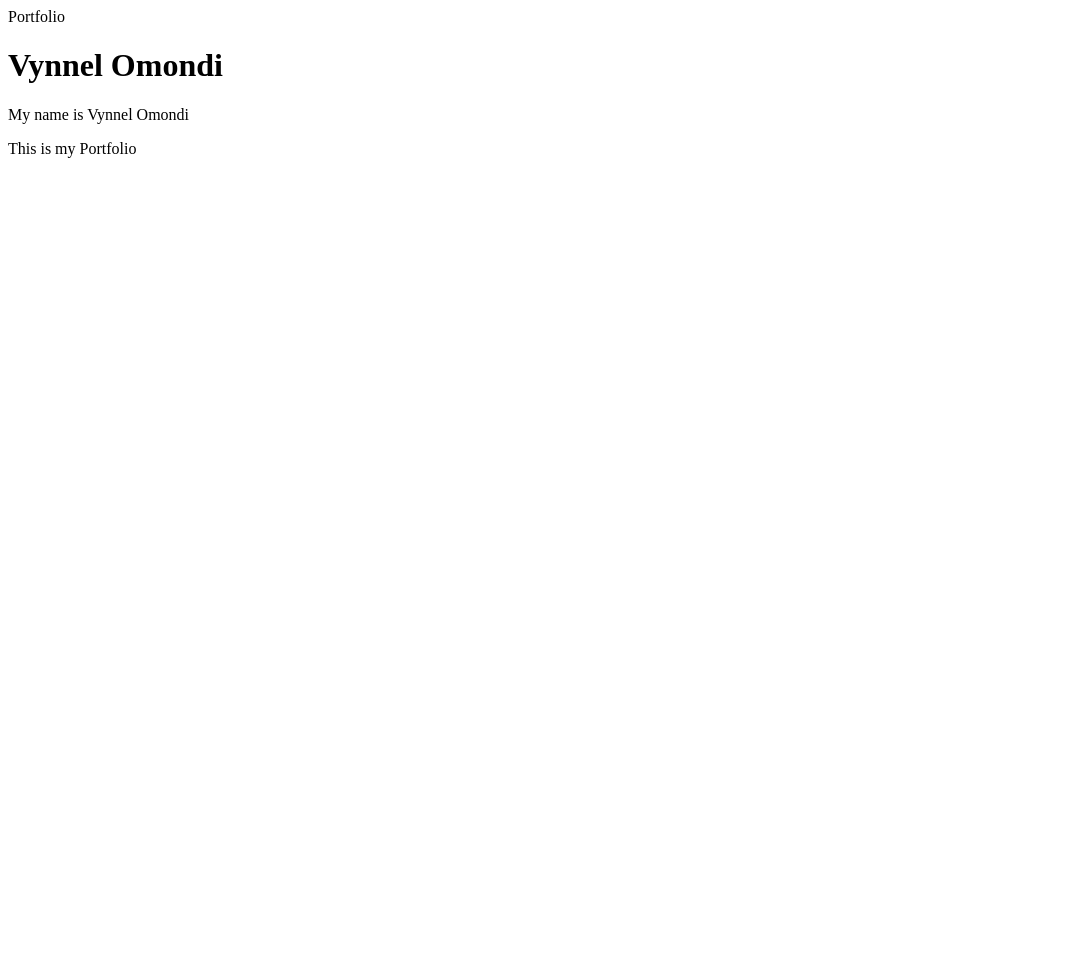
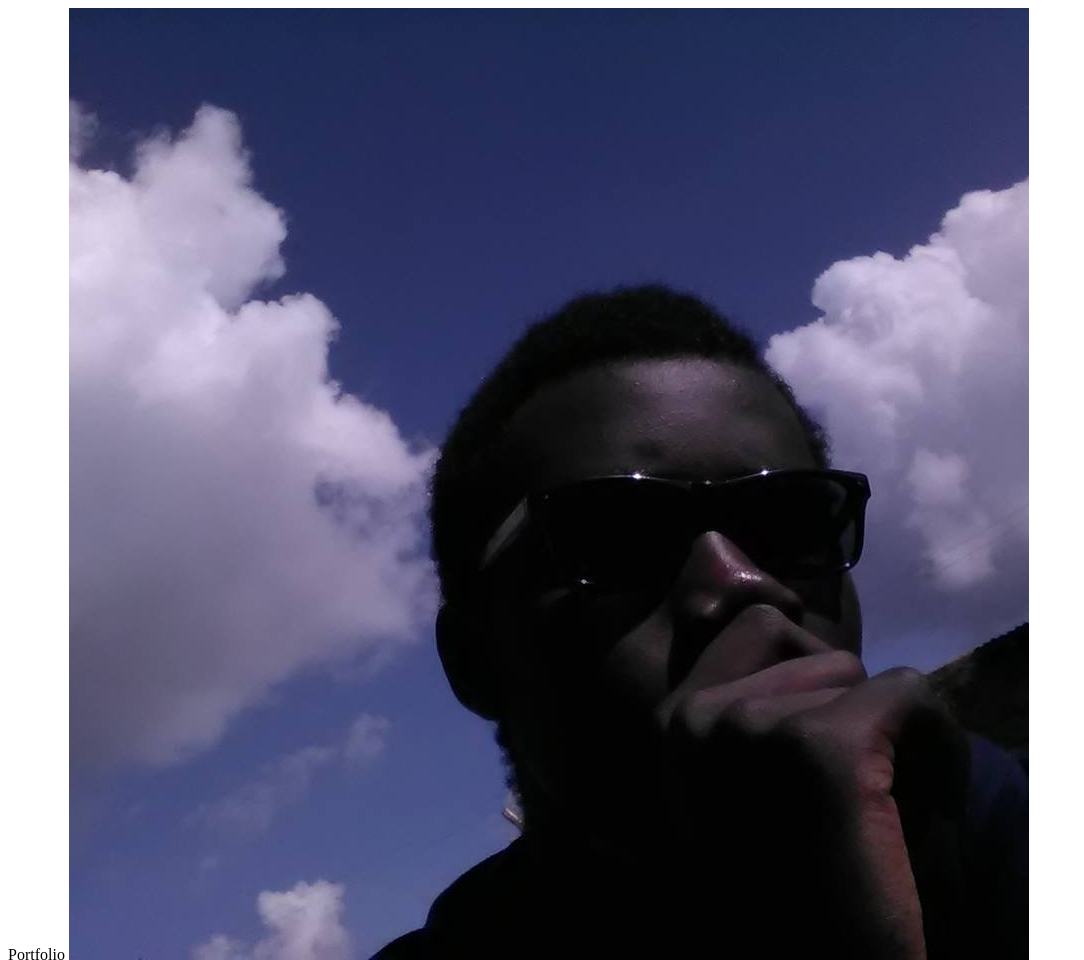
Before and after one commit to Vynnel/Portfolio, a plain HTML site: page portfolio.html in a window 1280 px wide. Shown: the top 960 px of the page, without its empty margins (0-1084 px from the left). Before the commit the page ends 800 px from the top, so only its background shows below. Drawn offline with Linux system fonts and the light colour scheme.

Commit message:
added a photo of myself

```diff
--- /dev/null
+++ b/css/portfolio.css
@@ -0,0 +1,16 @@
+h1{
+  color: black;
+  text-align: center;
+}
+h2{
+  color: black;
+  font-family: fantasy;
+  font-style: italic;
+  text-align: center;
+}
+p{
+  color: black;
+  font-style: normal;
+  font-size: 22px;
+  font-family: monospace;
+}
--- a/portfolio.css
+++ b/portfolio.css
@@ -1,16 +1,21 @@
 h1{
   color: black;
-  text-align: center;
+  text-align: left;
 }
 h2{
   color: black;
-  font-family: fantasy;
+  font-family:monospace;
   font-style: italic;
-  text-align: center;
+  text-align: left;
+}
+body{
+  background-color: white;
+  font-family: sans-serif;
 }
 p{
+  text-align: center;
   color: black;
   font-style: normal;
-  font-size: 22px;
+  font-size: 16px;
   font-family: monospace;
 }
--- a/portfolio.html
+++ b/portfolio.html
@@ -1,8 +1,9 @@
  <!DOCTYPE html>
 	<html>
 		<head>
-			<link href=""
+			<link href="css/portfolio.css" rel="stylesheet" type="text/css"
 			<title>Portfolio</title>
+      <img src="images/me.jpg" alt="a photo of me">
 		</head>
 		<body>
 			<h1>Vynnel Omondi</h1>
```
Also changed, not shown: images/me.jpg (added).
